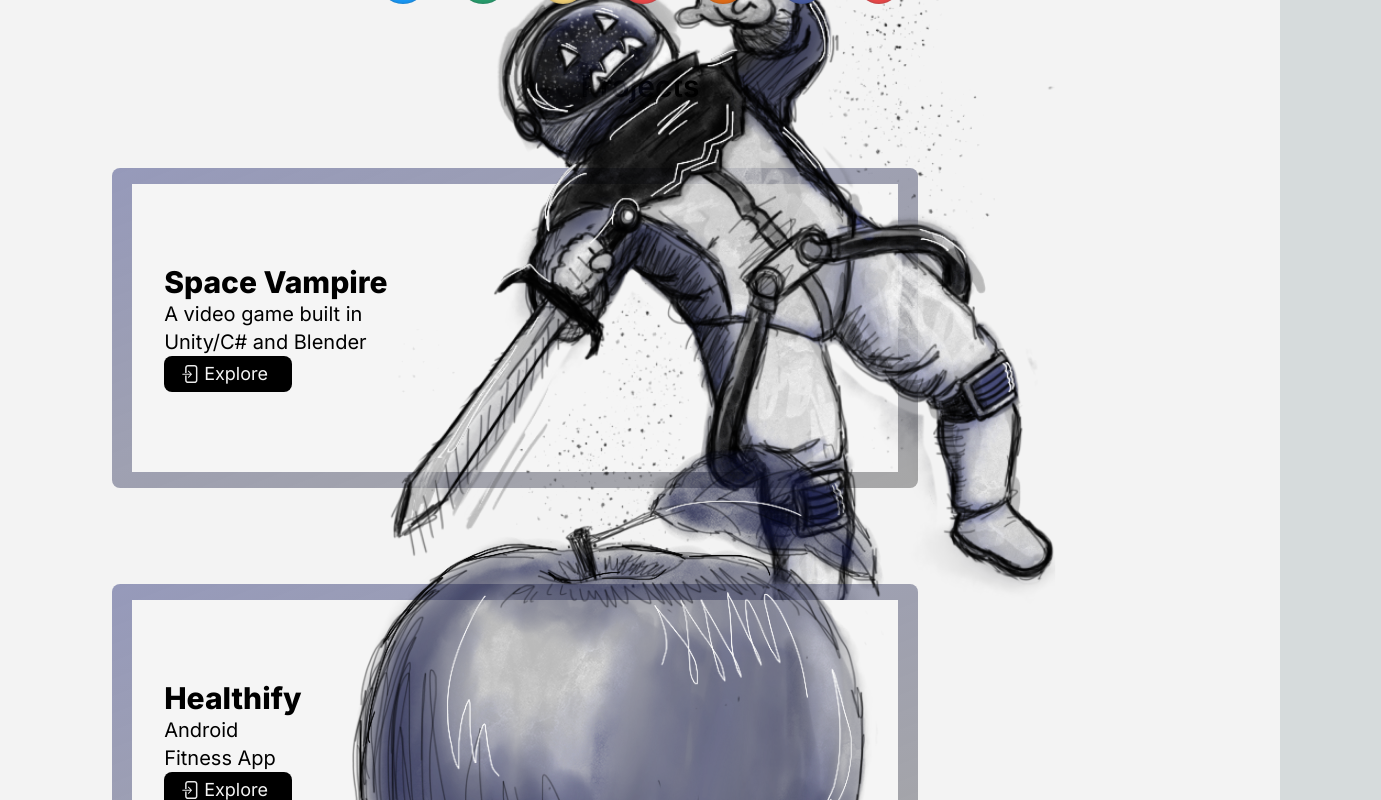
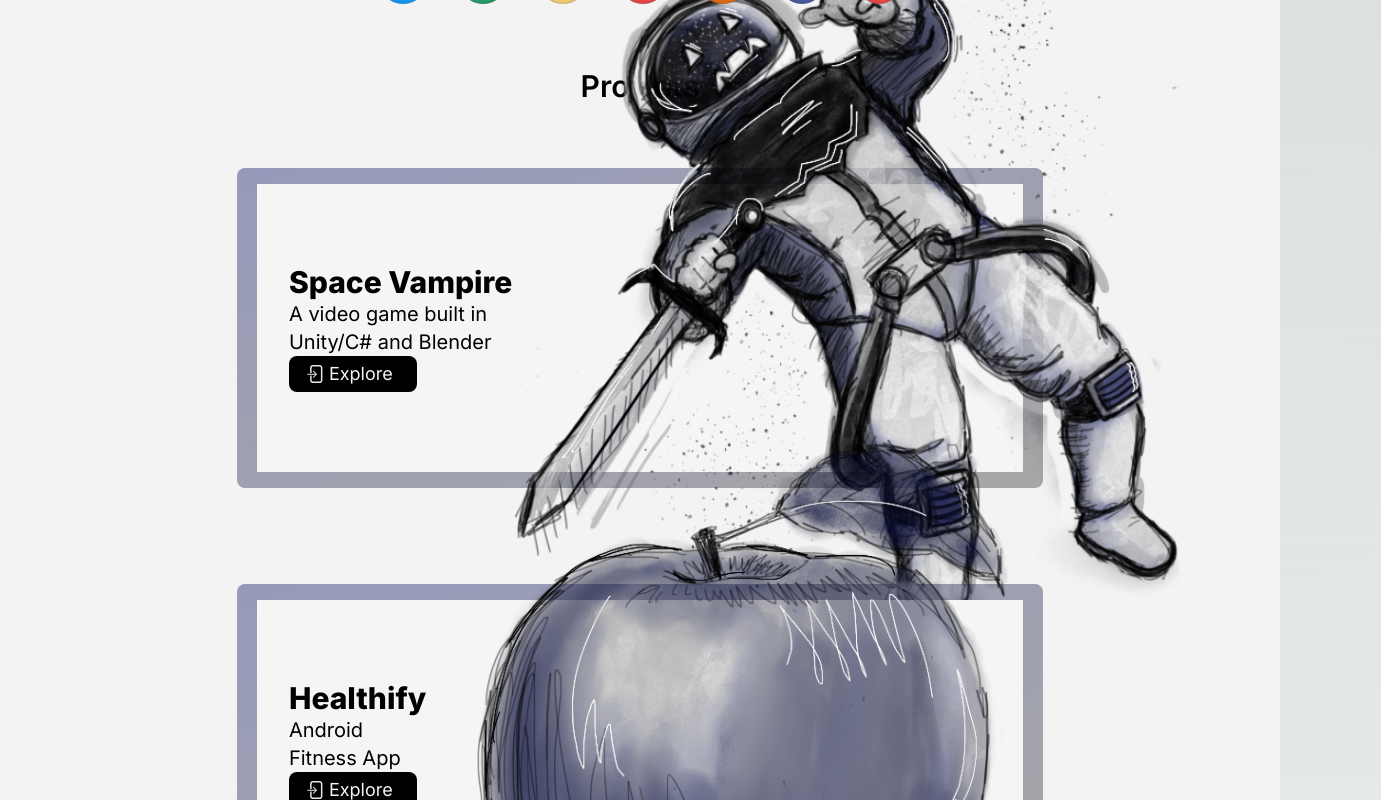
Before and after one commit to smkhalil2/Portfolio, a Next.js app in the folder portfolio/: page / in a window 1280 px wide. Shown: the part 460-1260 px from the top of the page, 1381 px wide, since content can reach past the window. Built offline with nearby package versions, Linux system fonts and the light colour scheme.

Commit message:
recenter projects

```diff
--- a/portfolio/src/components/ProjectCard2.jsx
+++ b/portfolio/src/components/ProjectCard2.jsx
@@ -51,7 +51,7 @@ const ProjectCard = ({
   }
 
   return (
-    <div className='flex w-[100%]'>
+    <div className='flex w-[100%] justify-center'>
     <InView className="flex justify-center w-[100%]" threshold={0}>
         {({inView, ref, entry}) =>(
       <div ref={ref} className={`flex lg:w-[70%] w-[100%] h-80 justify-center rounded-lg m-12
```
